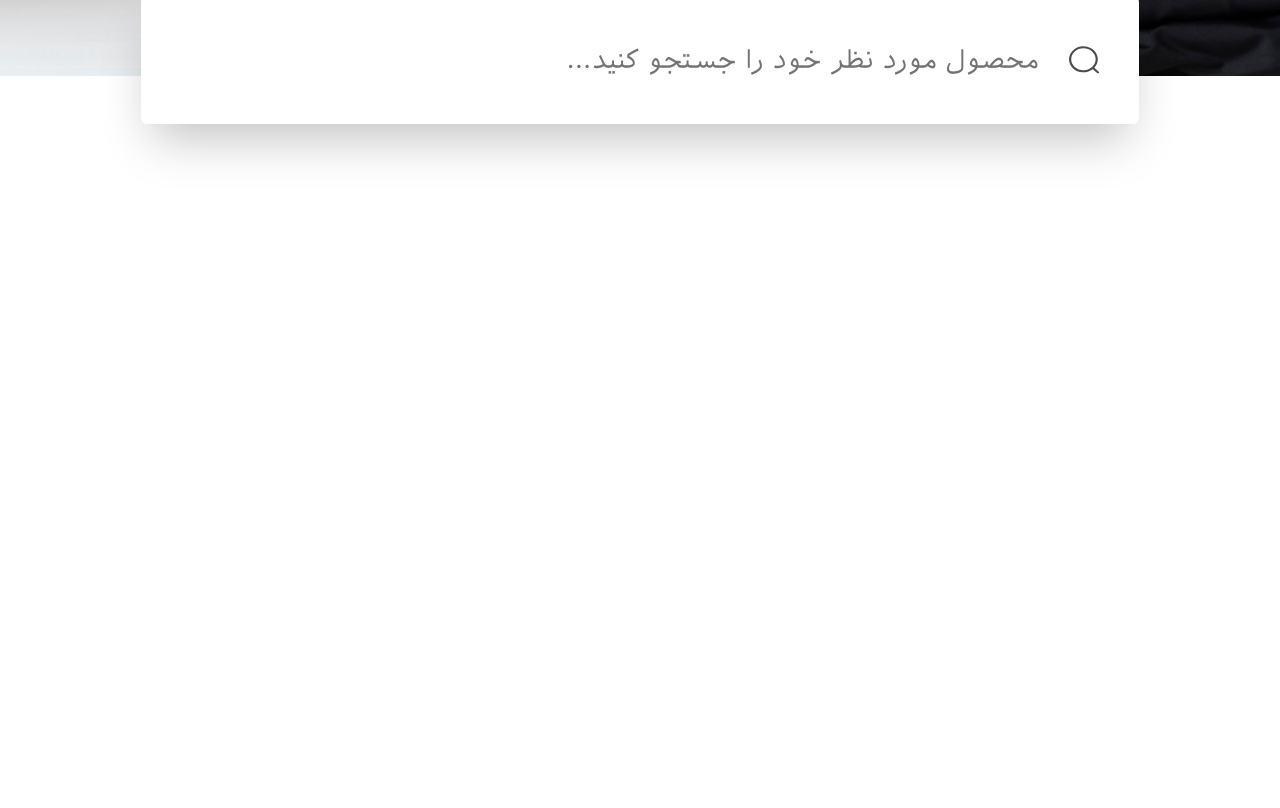
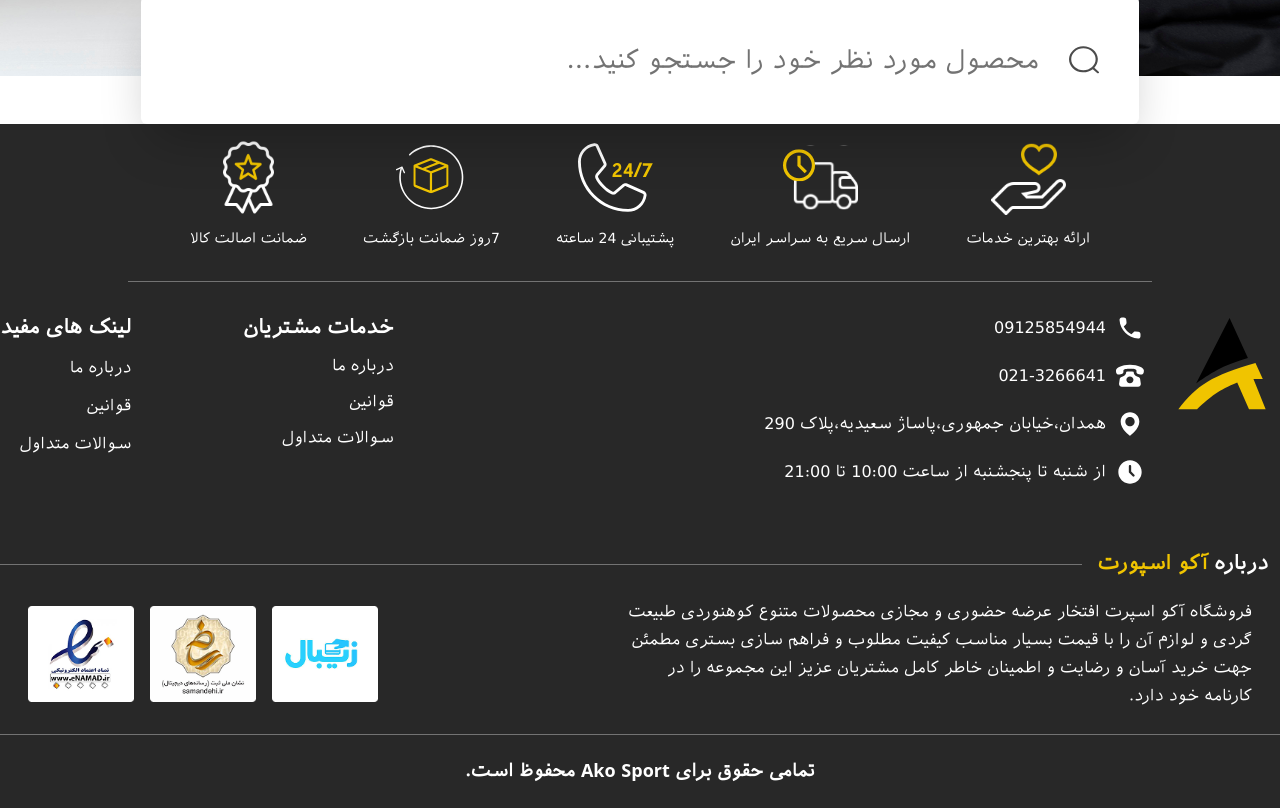
Before and after one commit to Mariasamiee/Shopping-Project, a Next.js app: page / in a window 1280 px wide. Shown: the part 540-1348 px from the top of the page. Before the commit the page ends 800 px from the top, so only its background shows below. Built offline with nearby package versions, Linux system fonts and the light colour scheme; no server answers.

Commit message:
feat: implement footer

```diff
--- a/pages/components/partial/MainLayout/index.tsx
+++ b/pages/components/partial/MainLayout/index.tsx
@@ -1,6 +1,6 @@
 import * as React from "react";
 import { Header } from "@/pages/components/ui/organisms/Header";
-// import { Footer } from "@/pages/components/ui/organisms/Footer";
+import { Footer } from "@/pages/components/ui/organisms/Footer";
 
 export interface MainLayoutProps {
     children: React.ReactNode;
@@ -11,7 +11,7 @@ export function MainLayout({ children }: MainLayoutProps) {
         <div className="min-h-screen flex flex-col">
             <Header />
             <main className="flex-1">{children}</main>
-            {/* <Footer /> */}
+            <Footer />
         </div>
     )
 }
--- /dev/null
+++ b/pages/components/ui/organisms/Footer/index.tsx
@@ -0,0 +1,152 @@
+import * as React from "react";
+import NextLink from "next/link";
+import { Typography } from "@/pages/components/ui/atoms/Typography";
+import Icon from "@/pages/components/ui/atoms/Icon";
+
+const services = [
+    { icon: "fo-trust", label: "ارائه بهترین خدمات" },
+    { icon: "fo-send", label: "ارسال سریع به سراسر ایران" },
+    { icon: "fo-backup", label: "پشتیبانی 24 ساعته" },
+    { icon: "fo-back", label: "7روز ضمانت بازگشت" },
+    { icon: "fo-guaranty", label: "ضمانت اصالت کالا" }
+]
+
+const customerLinks = [
+    { label: "درباره ما", href: "/about" },
+    { label: "قوانین", href: "/rules" },
+    { label: "سوالات متداول", href: "/faq" }
+]
+
+const usefulLinks = [
+    { label: "درباره ما", href: "/about" },
+    { label: "قوانین", href: "/rules" },
+    { label: "سوالات متداول", href: "/faq" },
+]
+
+export function Footer() {
+    return (
+        <footer className="bg-[#282828] text-white" dir="rtl">
+            <div className="max-w-6xl mx-auto px-6 pt-4 pb-8">
+                <div className="flex items-center justify-center gap-14">
+                    {services.map((service) => (
+                        <div key={service.label} className="flex flex-col items-center gap-3 text-center">
+                            <Icon name={service.icon} size={75} />
+                            <Typography variant="bodySm" color="white">
+                                {service.label}
+                            </Typography>
+                        </div>
+                    ))}
+                </div>
+            </div>
+
+            <div className="max-w-5xl mx-auto border-t border-neutral-500" />
+
+            <div className="w-full pt-8 pb-16 pr-3">
+                <div className="flex items-start justify-between">
+                    <div className="flex items-start gap-8">
+                        <div className="mt-1">
+                            <Icon name="acoIcon" size={92} />
+                        </div>
+                        <div className="flex flex-col gap-5">
+                            <div className="flex items-center gap-2.5">
+                                <Icon name="fo-tel1" size={28} />
+                                <Typography variant="body" color="white">
+                                    09125854944
+                                </Typography>
+                            </div>
+
+                            <div className="flex items-center gap-2.5">
+                                <Icon name="fo-tel2" size={28} />
+                                <Typography variant="body" color="white">
+                                    021-3266641
+                                </Typography>
+                            </div>
+
+                            <div className="flex items-center gap-2.5">
+                                <Icon name="fo-map" size={28} />
+                                <Typography variant="body" color="white">
+                                    همدان،خیابان جمهوری،پاساژ سعیدیه،پلاک 290
+                                </Typography>
+                            </div>
+
+                            <div className="flex items-center gap-2.5">
+                                <Icon name="fo-time" size={28} />
+                                <Typography variant="body" color="white">
+                                    از شنبه تا پنجشنبه از ساعت 10:00 تا 21:00
+                                </Typography>
+                            </div>
+                        </div>
+                    </div>
+
+                    <div className="flex gap-28 mr-auto margin-left: 240px">
+                        <div className="flex flex-col gap-3">
+                            <Typography variant="h3" color="white">
+                                خدمات مشتریان
+                            </Typography>
+
+                            {customerLinks.map((link) => (
+                                <NextLink key={link.href} href={link.href}
+                                className="text-white hover:text-primary-600 text-base transition-colors duration-200">
+                                    {link.label}
+                                </NextLink>
+                            ))}
+                        </div>
+
+                        <div className="flex flex-col gap-3.5">
+                            <Typography variant="h3" color="white">
+                                لینک های مفید
+                            </Typography>
+
+                            {usefulLinks.map((link) => (
+                                <NextLink key={link.href} href={link.href}
+                                    className="text-white hover:text-primary-600 text-base transition-colors duration-200">
+                                    {link.label}
+                                </NextLink>
+                            ))}
+                        </div>
+                    </div>
+                </div>
+            </div>
+
+            <div className="w-full flex items-center">
+                <div className="shrink-0 bg-[#282828] pr-3 pl-4">
+                    <Typography variant="h3" color="white">
+                        درباره{" "}
+                        <span className="text-primary-600">
+                            آکو اسپورت
+                        </span>
+                    </Typography>
+                </div>
+
+                <div className="flex-1 border-t border-neutral-500" />
+
+            </div>
+
+            <div className="w-full px-7 pt-5 pb-6">
+                <div className="flex items-center justify-between gap-16  min-height: 100px">
+                    <div className="max-width: 780px">
+                        <p className="text-right text-base leading-7 text-white">
+                            فروشگاه آکو اسپرت افتخار عرضه حضوری و مجازی محصولات متنوع کوهنوردی طبیعت<br />
+                            گردی و لوازم آن را با قیمت بسیار مناسب کیفیت مطلوب و فراهم سازی بستری مطمئن<br />
+                            جهت خرید آسان و رضایت و اطمینان خاطر کامل مشتریان عزیز این مجموعه را در<br />
+                            کارنامه خود دارد.
+                        </p>
+                    </div>
+                    <div className="flex items-center gap-4 shrink-0">
+                        <img src="/images/fo3.png" alt="enamad" className="h-24 w-auto"/>
+                        <img src="/images/fo2.png" alt="samandehi" className="h-24 w-auto"/>
+                        <img src="/images/fo1.png" alt="zibal" className="h-24 w-auto"/>
+                    </div>
+                </div>
+            </div>
+
+            <div className="w-full border-t border-neutral-500" />
+
+            <div className="py-6">
+                <Typography variant="h4" color="white" align="center">
+                    تمامی حقوق برای Ako Sport محفوظ است.
+                </Typography>
+            </div>
+        </footer>
+    )
+}
```
